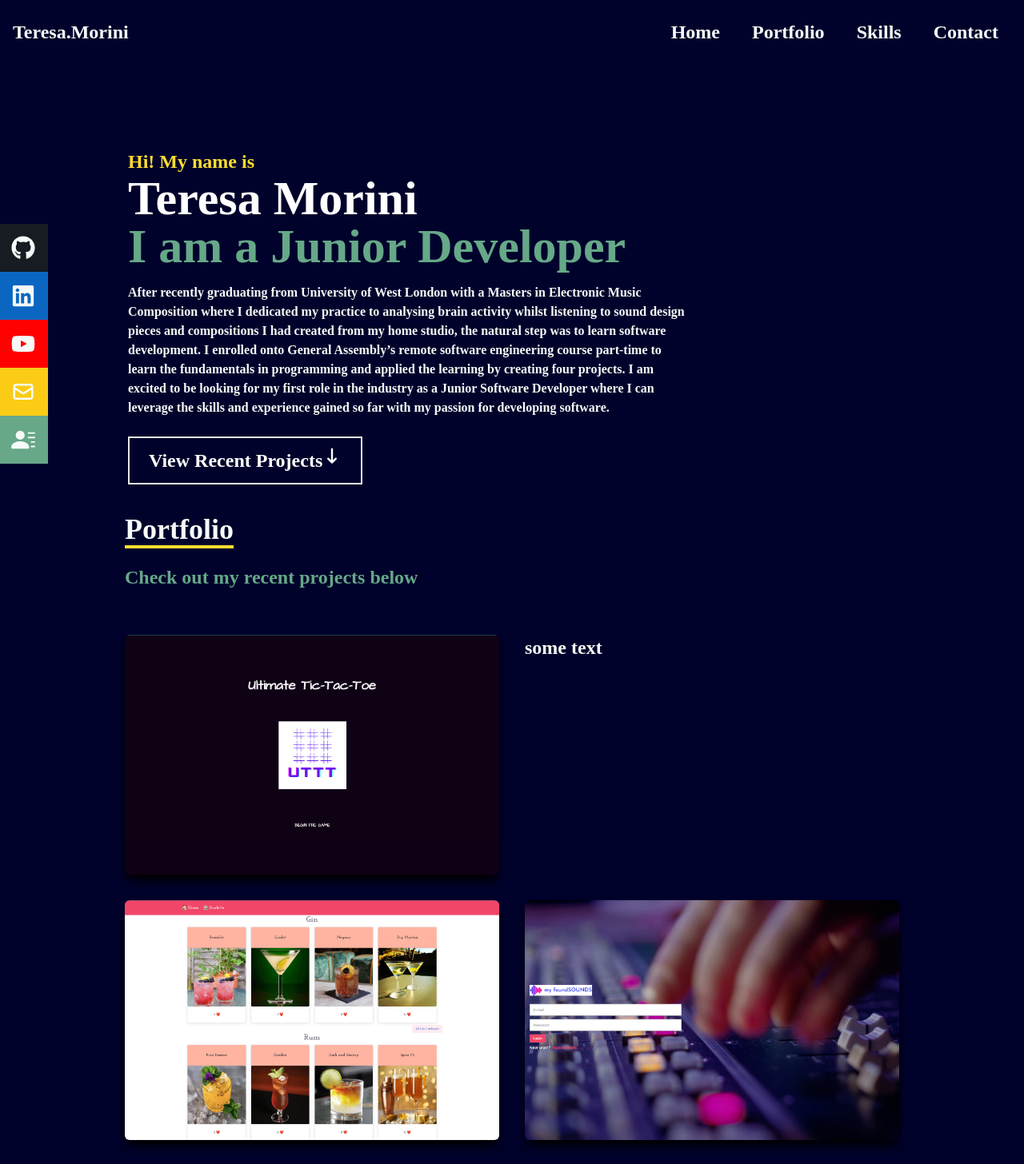
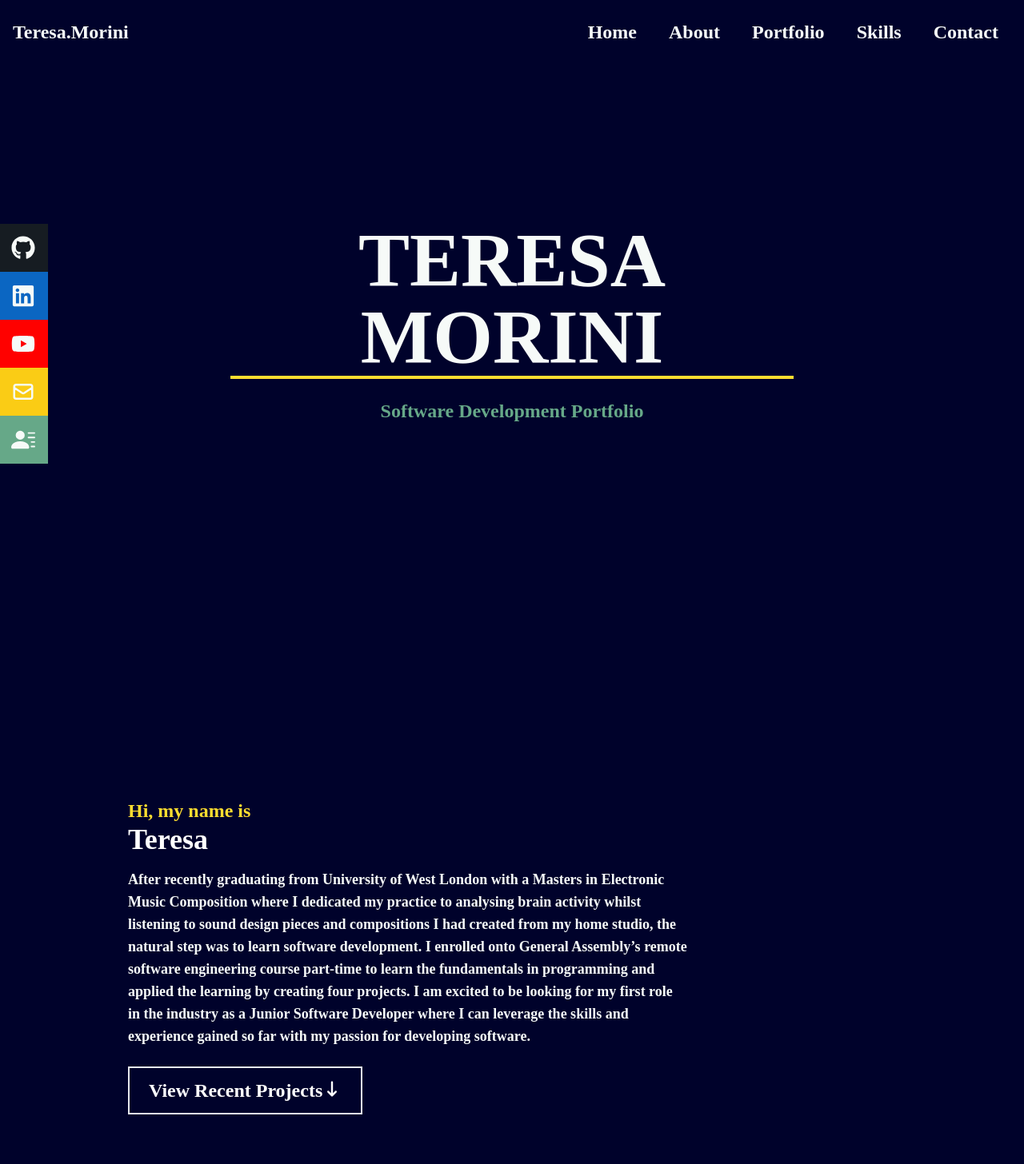
Before and after one commit to tjmcodes/Portfolio-react-tailwind, a React (Create React App) app: page / in a window 1280 px wide. Shown: the top 1456 px of the page at 80% size. Built offline with nearby package versions, Linux system fonts and the light colour scheme.

Commit message:
anchor links added

```diff
--- a/src/App.js
+++ b/src/App.js
@@ -1,14 +1,16 @@
 import NavBar from "./components/NavBar.js";
 import Home from "./components/Hero.js";
+import About from "./components/About.js";
 import Portfolio from "./components/Portfolio.js";
 import Skills from "./components/Skills.js";
 import Contact from "./components/Contact.js";
 
 function App() {
   return (
-    <div className="text-2xl font-bold">
+    <div className="text-2xl font-bold ">
       <NavBar />
       <Home />
+      <About />
       <Portfolio />
       <Skills />
       <Contact />
--- /dev/null
+++ b/src/components/About.js
@@ -0,0 +1,32 @@
+import React from 'react';
+import { HiArrowNarrowRight } from 'react-icons/hi';
+import Portfolio from './Portfolio.js';
+
+const About = () => {
+  return (
+    <div name="About" className="px-0 sm:px-12 w-full h-screen bg-dark">
+
+      {/* Container */}
+      <div className="max-w-[1000px] mx-auto px-5 flex flex-col justify-center h-full">
+        <p className="text-accent4">Hi, my name is</p>
+        <h1 className="text-4xl md:text-4xl font-bold text-white">Teresa</h1>
+        <p className="text-cream py-4 max-w-[700px] text-base sm:text-lg">After recently graduating from University of West London with a Masters in Electronic Music Composition where I dedicated my practice to analysing brain activity whilst listening to sound design pieces and compositions I had created from my home studio, the natural step was to learn software development. I enrolled onto General Assembly’s remote software engineering course part-time to learn the fundamentals in programming and applied the learning by creating four projects. I am excited to be looking for my first role in the industry as a Junior Software Developer where I can leverage the skills and experience gained so far with my passion for developing software.</p>
+
+        <div>
+          <button onClick={<Portfolio />} className="text-white border-2 px-6 py-3 my-2 flex items-center hover:bg-red hover:border-red">
+          View Recent Projects
+          <span className="animate-bounce">
+            <HiArrowNarrowRight className="rotate-90" />
+          </span>
+
+          </button>
+        </div>
+
+
+      </div>
+
+    </div>
+  )
+}
+
+export default About
--- a/src/components/Hero.js
+++ b/src/components/Hero.js
@@ -1,32 +1,19 @@
 import React from 'react'
-import { HiArrowNarrowRight } from 'react-icons/hi'
+
 
 const Hero = () => {
   return (
-    <div name="Hero" className="px-0 sm:px-12 w-full h-screen bg-dark">
-
-      {/* Container */}
-      <div className="max-w-[1000px] mx-auto px-5 flex flex-col justify-center h-full">
-        <p className="text-accent4">Hi! My name is</p>
-        <h1 className="text-4xl md:text-6xl font-bold text-white">Teresa Morini</h1>
-        <h2 className="text-4xl md:text-6xl font-bold text-green">I am a Junior Developer</h2>
-        <p className="text-cream py-4 max-w-[700px] text-sm sm:text-base">After recently graduating from University of West London with a Masters in Electronic Music Composition where I dedicated my practice to analysing brain activity whilst listening to sound design pieces and compositions I had created from my home studio, the natural step was to learn software development. I enrolled onto General Assembly’s remote software engineering course part-time to learn the fundamentals in programming and applied the learning by creating four projects. I am excited to be looking for my first role in the industry as a Junior Software Developer where I can leverage the skills and experience gained so far with my passion for developing software.</p>
-
-        <div>
-          <button className="text-white border-2 px-6 py-3 my-2 flex items-center hover:bg-accent4 hover:border-accent4">
-          View Recent Projects
-          <span className="animate-bounce">
-            <HiArrowNarrowRight className="rotate-90" />
-          </span>
-
-          </button>
+    <div name="Hero" className="px-0 sm:px-12 w-full md:h-screen bg-dark  text-cream py-4">
+      {/* Title */}
+      <div className="items-center text-center flex flex-col justify-center ">
+        <div className="md:p-60 p-28 h-screen flex flex-col justify-center items-center">
+          <p className="text-4xl md:text-8xl font-bold inline border-b-4 text-cream border-accent4">TERESA MORINI</p>
+          <p className="text-green py-6">Software Development Portfolio</p>
         </div>
-
-
       </div>
-
     </div>
   )
 }
 
+
 export default Hero
--- a/src/components/NavBar.js
+++ b/src/components/NavBar.js
@@ -13,7 +13,7 @@ const NavBar = () => {
   }
 
   return (
-    <div className="fixed w-full h-[80px] flex justify-between items0center px-4 bg-dark text-cream">
+    <div className="fixed w-full h-[80px] flex justify-between items-center px-4 bg-dark text-cream">
 
       {/* Logo */}
       <div className="py-6">
@@ -25,6 +25,12 @@ const NavBar = () => {
         <li className="hover:underline hover:decoration-red hover:text-red">
           <Link to="Hero" smooth={true} duration={500}>
             Home
+          </Link>
+        </li>
+
+        <li className="hover:underline hover:decoration-red hover:text-red">
+          <Link to="About" smooth={true} duration={500} >
+            About
           </Link>
         </li>
 
@@ -60,6 +66,12 @@ const NavBar = () => {
         <li className='py-6 text-4xl'>
           <Link onClick={handleClick} to="Hero" smooth={true} duration={500}>
             Home
+          </Link>
+        </li>
+
+        <li className='py-6 text-4xl'>
+          <Link onClick={handleClick} to="About" smooth={true} duration={500}>
+            About
           </Link>
         </li>
 
--- a/src/components/Portfolio.js
+++ b/src/components/Portfolio.js
@@ -6,10 +6,10 @@ import venuesartistslandingpage from '../assets/venuesartistslandingpage.png'
 
 const Portfolio = () => {
   return (
-    <div name='Portfolio' className="px-0 sm:px-12 w-full md:h-screen text-cream bg-dark">
+    <div name='Portfolio' className="px-0 sm:px-12 w-full h-full text-cream bg-dark">
 
       {/* Title */}
-      <div className="max-w-[1000px] mx-auto p-4 flex flex-col justify-center w-full h-full">
+      <div className="max-w-[1000px] mx-auto p-4 py-24 flex flex-col justify-center ">
         <div className="pb-8">
           <p className="text-4xl font-bold inline border-b-4 text-cream border-accent4">Portfolio</p>
           <p className="text-green py-6">Check out my recent projects below</p>
@@ -31,13 +31,13 @@ const Portfolio = () => {
                 <a href="https://tjmcodes.github.io/Ultimate-Tic-Tac-Toe/">
                   <button className="text-center rounded-lg px-4 py-3 m-2 bg-white text-accent4 font-bold text-lg">Demo</button>
                 </a>
-                <a href="/">
+                <a href="https://github.com/tjmcodes/Ultimate-Tic-Tac-Toe">
                   <button className="text-center rounded-lg px-4 py-3 m-2 bg-white text-accent4 font-bold text-lg">Code</button>
                 </a>
               </div>
             </div>
           </div>
-          <p>some text</p>
+          <span className="text-lg font-light flex items-end">🕹 First solo student project at GA. Grid based turn-play game developed using HTML, CSS and JavaScript.</span>
 
 
 
@@ -54,12 +54,13 @@ const Portfolio = () => {
                 <a href="https://main--ephemeral-salmiakki-7db874.netlify.app/">
                   <button className="text-center rounded-lg px-4 py-3 m-2 bg-white text-accent4 font-bold text-lg">Demo</button>
                 </a>
-                <a href="/">
+                <a href="https://github.com/tjmcodes/Project-2">
                   <button className="text-center rounded-lg px-4 py-3 m-2 bg-white text-accent4 font-bold text-lg">Code</button>
                 </a>
               </div>
             </div>
           </div>
+          <span className="text-lg font-light flex items-end">🍸 Cocktail party app. Choose a cocktail that you would like to make, follow the instructions and listen to music to enjoy your prepared cocktail.</span>
 
 
           {/* Project 3 */}
@@ -75,12 +76,13 @@ const Portfolio = () => {
                 <a href="https://myfoundsounds-v2.netlify.app/">
                   <button className="text-center rounded-lg px-4 py-3 m-2 bg-white text-accent4 font-bold text-lg">Demo</button>
                 </a>
-                <a href="/">
+                <a href="https://github.com/tjmcodes/Project-3-MERN-Frontend">
                   <button className="text-center rounded-lg px-4 py-3 m-2 bg-white text-accent4 font-bold text-lg">Code</button>
                 </a>
               </div>
             </div>
           </div>
+          <span className="text-lg font-light flex items-end">🎧 My Found Sounds is an application that allows registered users to upload and download sounds posted by other users. It utilises the MERN stack (MongoDB, Express, React, Node.js).</span>
 
           {/* Project 4 */}
           <div style={{backgroundImage: `url(${venuesartistslandingpage})`}} className="shadow-lg shadow-black group container rounded-md flex justify-center items-center mx-auto portfolio-div">
@@ -95,12 +97,13 @@ const Portfolio = () => {
                 <a href="https://venuesandartists.netlify.app/">
                   <button className="text-center rounded-lg px-4 py-3 m-2 bg-white text-accent4 font-bold text-lg">Demo</button>
                 </a>
-                <a href="/">
+                <a href="https://github.com/tjmcodes/Project-4-Frontend">
                   <button className="text-center rounded-lg px-4 py-3 m-2 bg-white text-accent4 font-bold text-lg">Code</button>
                 </a>
               </div>
             </div>
           </div>
+          <span className="text-lg font-light flex items-end">🎭 This fourth and last project at GA involved building a full-stack web application in just over two weeks (pair programming, part-time schedule). It utilises python and flask as a backend and JavaScript, React and TailwindCSS on the frontend.</span>
 
         </div>
 
--- a/src/components/Skills.js
+++ b/src/components/Skills.js
@@ -20,7 +20,7 @@ const Skills = () => {
     <div name="Skills" className="px-0 sm:px-12 w-full md:h-screen bg-dark  text-cream py-4">
 
       {/* Container */}
-      <div className="max-w-[1000px] mx-auto p-4 flex flex-col justify-center w-full h-full">
+      <div className="max-w-[1000px] mx-auto p-4 py-24 flex flex-col justify-center h-full">
         <div>
           <p className="text-4xl font-bold inline border-b-4 border-accent4">Skills</p>
           <p className="py-4 text-green">These are the technologies I have been learning</p>
--- a/src/index.css
+++ b/src/index.css
@@ -3,13 +3,13 @@
 @tailwind utilities;
 
 /* fonts */
-/* @import url('https://fonts.googleapis.com/css2?family=Nunito:wght@100;200;400;700&display=swap'); */
-@import url('https://fonts.googleapis.com/css2?family=Raleway:wght@300;400;500;600;700;800;900&display=swap');
+@import url('https://fonts.googleapis.com/css2?family=Nunito:wght@100;200;300;400;500;600;700;800;900&display=swap');
+
 
 
 @layer base {
   body {
-    @apply font-[Raleway];
+    @apply font-[Nunito];
   }
   li {
     @apply px-4;
```
